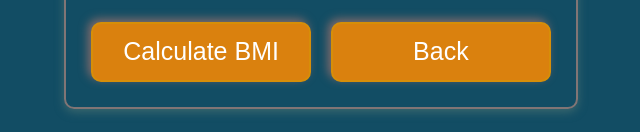
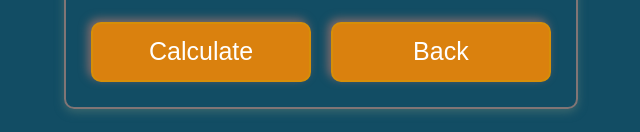
Before and after one commit to Sanju1801/Calculator, a plain HTML site: page index.html in a window 1280 px wide. Both pictures are taken after a click on the button "BMI". Shown: the part 454-586 px from the top of the page, without its empty margins (319-959 px from the left). Drawn offline with Linux system fonts and the light colour scheme.

Commit message:
Update index.html

```diff
--- a/index.html
+++ b/index.html
@@ -61,7 +61,7 @@
         </p>
 
         <div class="buttonContainer">
-            <button id="bmiBtn">Calculate BMI</button>
+            <button id="bmiBtn">Calculate</button>
             <button id="back">Back</button>
         </div>
 
```
